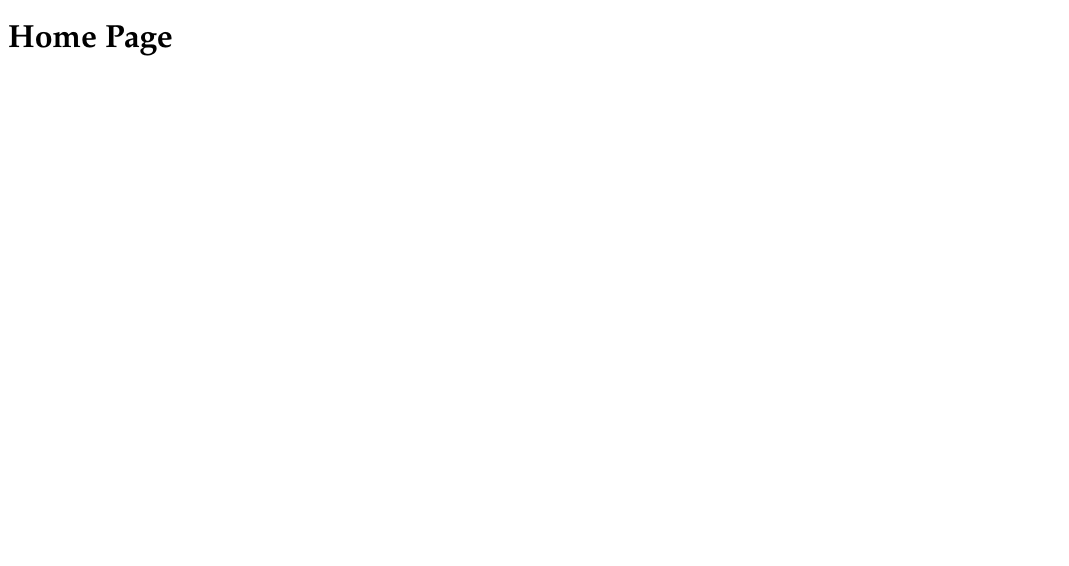
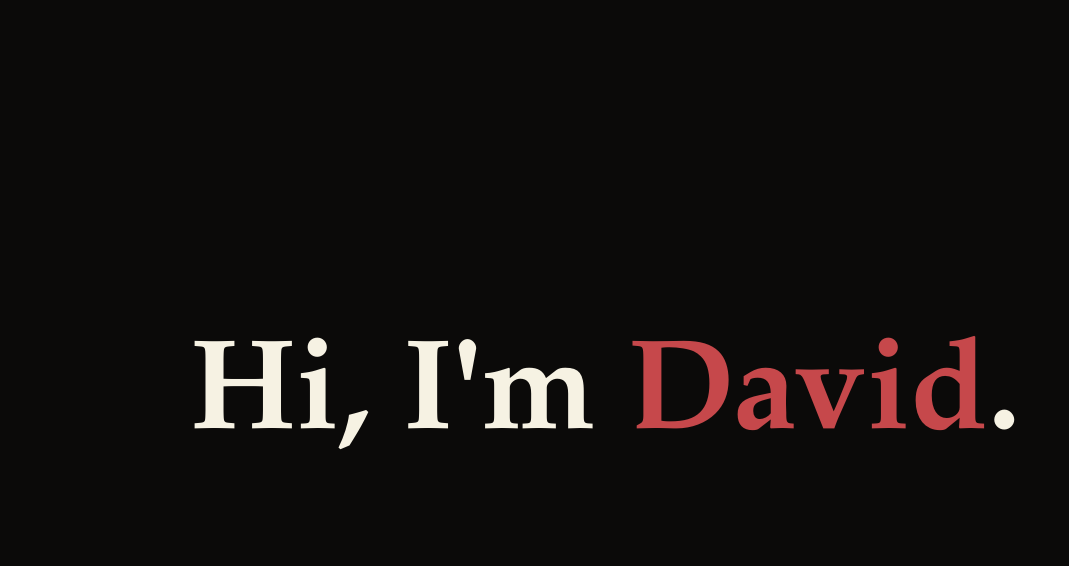
Before and after one commit to dzbarcea/CMST-385, a plain HTML site: page project4/index.html in a window 1280 px wide. Shown: the whole page, without its empty margins (0-1069 px from the left). Drawn offline with Linux system fonts and the light colour scheme.

Commit message:
Added general styling

```diff
--- a/project4/css/style.css
+++ b/project4/css/style.css
@@ -6,9 +6,53 @@
     --primary-color: #C6484B;
     --secondary-color: #71B4AE;
 
-    /* TEXT VARIABLES */
+    height: 100%;
+}
+
+* {
+    box-sizing: border-box;
 }
 
 body {
     font-family: Garamond, Arial, sans-serif;
+    background: var(--background-color);
+    color: var(--text-color);
+
+    margin: 0;
+    height: 100%;
 }
+
+/* TEXT STYLES */
+h1 {
+    font-size: 128px;
+    font-weight: bold;
+}
+
+h2 {
+
+}
+
+h3 {
+
+}
+
+p {
+
+}
+
+
+.wrapper {
+    display: flex;
+    align-items: center;
+    gap: 10px;
+    padding: 40px;
+    height: 100%;
+}
+
+.container {
+    display: flex;
+    padding: 0 150px;
+    align-items: center;
+    gap: 60px;
+    flex: 1 0 0;
+}
--- a/project4/index.html
+++ b/project4/index.html
@@ -6,8 +6,10 @@
         <link rel='stylesheet' href='css/style.css'>
     </head>
     <body>
-        <h1>
-            Home Page
-        </h1>
+        <div class='wrapper'>
+            <div class='container'>
+                <h1>Hi, I'm <span style='color: var(--primary-color)'>David</span>.</h1>
+            </div>
+        </div>
     </body>
 </html>
```
